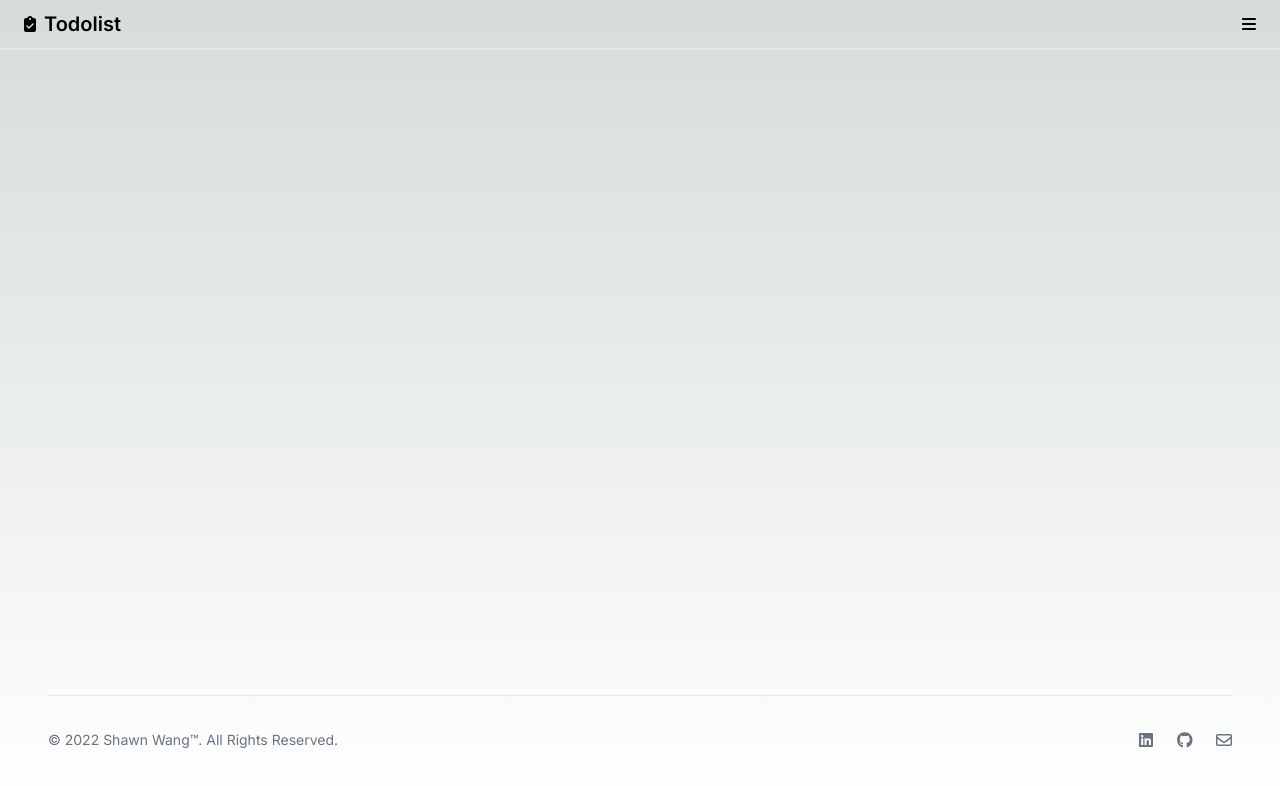
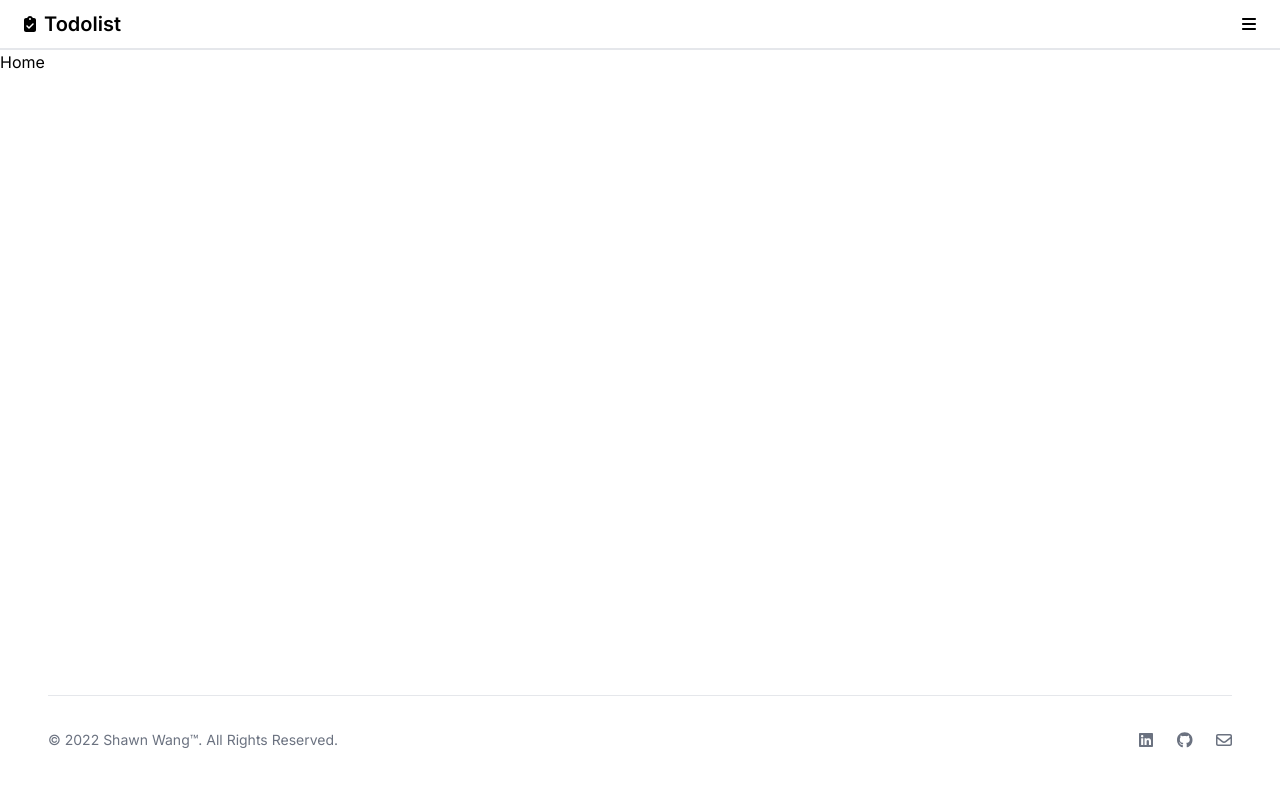
Before and after one commit to shawn8728/todolist, a Next.js app: page / in a window 1280 px wide. Shown: the top 786 px of the page. Built offline with nearby package versions, Linux system fonts and the light colour scheme.

Commit message:
Chagne page layout to global layout, some cleanup and rename js to jsx

```diff
--- a/app/globals.css
+++ /dev/null
@@ -1,27 +0,0 @@
-@tailwind base;
-@tailwind components;
-@tailwind utilities;
-
-:root {
-  --foreground-rgb: 0, 0, 0;
-  --background-start-rgb: 214, 219, 220;
-  --background-end-rgb: 255, 255, 255;
-}
-
-@media (prefers-color-scheme: dark) {
-  :root {
-    --foreground-rgb: 255, 255, 255;
-    --background-start-rgb: 0, 0, 0;
-    --background-end-rgb: 0, 0, 0;
-  }
-}
-
-body {
-  color: rgb(var(--foreground-rgb));
-  background: linear-gradient(
-      to bottom,
-      transparent,
-      rgb(var(--background-end-rgb))
-    )
-    rgb(var(--background-start-rgb));
-}
--- a/app/layout.js
+++ /dev/null
@@ -1,17 +0,0 @@
-import './globals.css'
-import { Inter } from 'next/font/google'
-
-const inter = Inter({ subsets: ['latin'] })
-
-export const metadata = {
-  title: 'Create Next App',
-  description: 'Generated by create next app',
-}
-
-export default function RootLayout({ children }) {
-  return (
-    <html lang="en">
-      <body className={inter.className}>{children}</body>
-    </html>
-  )
-}
--- /dev/null
+++ b/app/layout.jsx
@@ -0,0 +1,32 @@
+import "@/styles/globals.css";
+import { Inter } from "next/font/google";
+import { config } from "@fortawesome/fontawesome-svg-core";
+import "@fortawesome/fontawesome-svg-core/styles.css";
+
+import Header from "@/components/Header";
+import Footer from "@/components/Footer";
+
+// Prevent fontawesome from dynamically adding its css
+config.autoAddCss = false;
+
+const inter = Inter({ subsets: ["latin"] });
+
+export const metadata = {
+  title: "To Do List",
+  description: "A simple to do list app",
+  // image: "/public/og.png",
+};
+
+export default function RootLayout({ children }) {
+  return (
+    <html lang="en">
+      <body className={inter.className}>
+        <div className="flex min-h-screen flex-col relative">
+          <Header />
+          <main className="flex-1">{children}</main>
+          <Footer />
+        </div>
+      </body>
+    </html>
+  );
+}
--- /dev/null
+++ b/app/login/page.jsx
@@ -0,0 +1,7 @@
+import React from 'react'
+
+export default function page() {
+  return (
+    <div>login</div>
+  )
+}
--- a/app/page.js
+++ /dev/null
@@ -1,19 +0,0 @@
-import { config } from '@fortawesome/fontawesome-svg-core'
-import '@fortawesome/fontawesome-svg-core/styles.css'
-
-import Header from '@/components/Header'
-import Footer from '@/components/Footer'
-
-// Prevent fontawesome from dynamically adding its css
-config.autoAddCss = false
-
-export default function Home() {
-  return (
-    <div className="flex min-h-screen flex-col relative">
-      <main className="flex-1">
-      <Header />
-      </main>
-      <Footer />
-    </div>
-  )
-}
--- /dev/null
+++ b/app/page.jsx
@@ -0,0 +1,5 @@
+export default function Home() {
+  return <div>
+    <h1>Home</h1>
+  </div>;
+}
```
